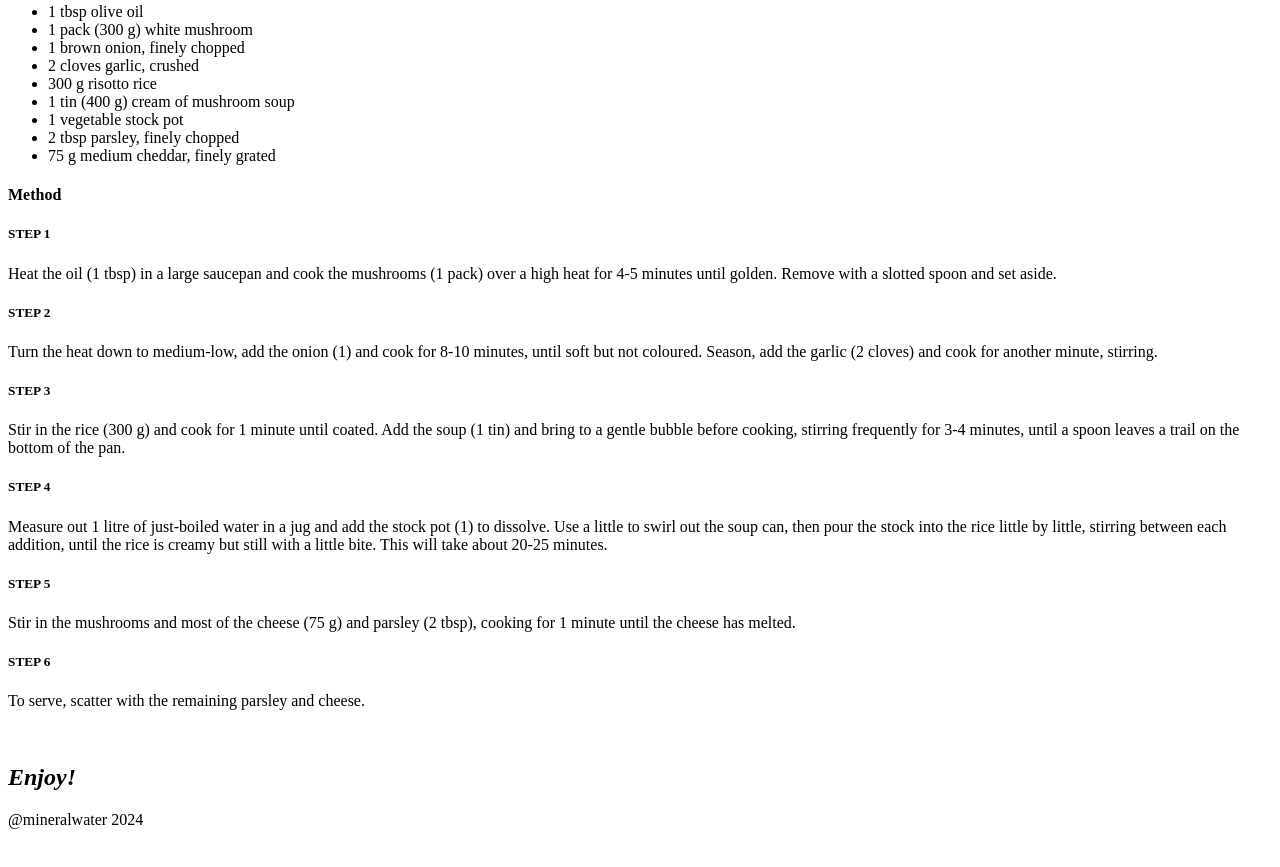
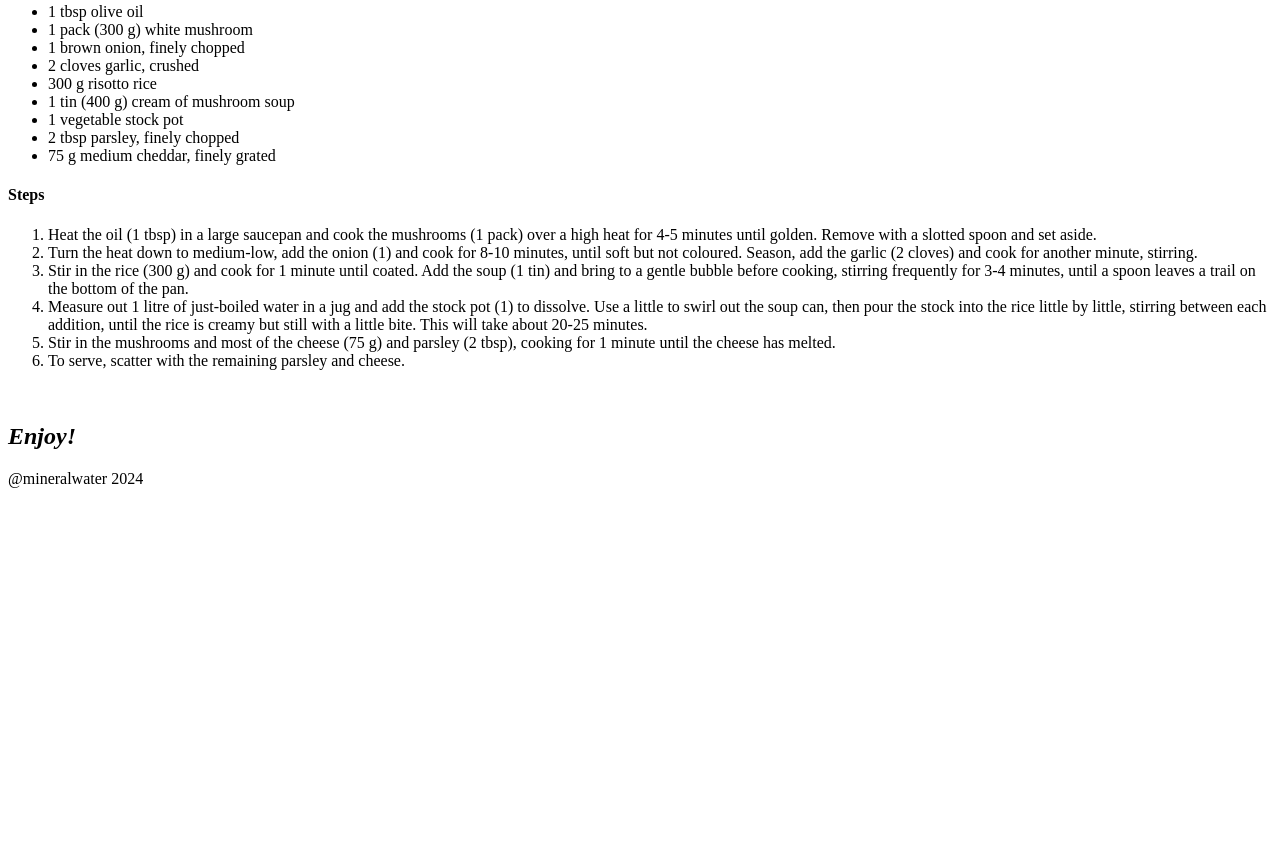
Before and after one commit to Zsolt-qwerty/odin-recipes, a plain HTML site: page recipes/mushroom-risotto.html in a window 1280 px wide. Shown: the part 517-1384 px from the top of the page. After the commit the page ends 1047 px from the top, so only its background shows below. Drawn offline with Linux system fonts and the light colour scheme.

Commit message:
Correction after task revision
Task revision identified wrong method on recipe pages for listing steps
for cooking, replaced with ordered list as per task description.
Other minor polishing.

```diff
--- a/recipes/mushroom-risotto.html
+++ b/recipes/mushroom-risotto.html
@@ -14,7 +14,7 @@
     <h2>Mushroom Risotto</h2>
     <h4>This creamy and <em>vegetarian</em> bowl of happiness is fully loaded with garlicky mushrooms, topped with melting cheese and easy to make<br>
         This is a risotto so good, it will make a grown man weep</h4>
-    <img src="../img/mushrisotto.jpg" alt="a bowl of fresh mushroom risotto" height="200">
+    <img src="../img/mushrisotto.jpg" alt="fresh mushroom risotto in a pan" height="200">
     <p><strong>PRO TIP</strong> - Making risotto can seem like a daunting task but with this smart hack using tinned cream of mushroom soup to create a creamy texture means you get all the flavour with none of the fuss.<br>
         Trust us – you won’t go back to making it any other way!</p>
 
@@ -34,20 +34,16 @@
         <li>75 g medium cheddar, finely grated</li>
     </ul>
 
-    <h4>Method</h4>
+    <h4>Steps</h4>
 
-    <h5>STEP 1</h5>
-    <p>Heat the oil (1 tbsp) in a large saucepan and cook the mushrooms (1 pack) over a high heat for 4-5 minutes until golden. Remove with a slotted spoon and set aside.</p>
-    <h5>STEP 2</h5>
-    <p>Turn the heat down to medium-low, add the onion (1) and cook for 8-10 minutes, until soft but not coloured. Season, add the garlic (2 cloves) and cook for another minute, stirring.</p>
-    <h5>STEP 3</h5>
-    <p>Stir in the rice (300 g) and cook for 1 minute until coated. Add the soup (1 tin) and bring to a gentle bubble before cooking, stirring frequently for 3-4 minutes, until a spoon leaves a trail on the bottom of the pan.</p>
-    <h5>STEP 4</h5>
-    <p>Measure out 1 litre of just-boiled water in a jug and add the stock pot (1) to dissolve. Use a little to swirl out the soup can, then pour the stock into the rice little by little, stirring between each addition, until the rice is creamy but still with a little bite. This will take about 20-25 minutes.</p>
-    <h5>STEP 5</h5>
-    <p>Stir in the mushrooms and most of the cheese (75 g) and parsley (2 tbsp), cooking for 1 minute until the cheese has melted.</p>
-    <h5>STEP 6</h5>
-    <p>To serve, scatter with the remaining parsley and cheese.</p>
+    <ol>
+        <li>Heat the oil (1 tbsp) in a large saucepan and cook the mushrooms (1 pack) over a high heat for 4-5 minutes until golden. Remove with a slotted spoon and set aside.</li>
+        <li>Turn the heat down to medium-low, add the onion (1) and cook for 8-10 minutes, until soft but not coloured. Season, add the garlic (2 cloves) and cook for another minute, stirring.</li>
+        <li>Stir in the rice (300 g) and cook for 1 minute until coated. Add the soup (1 tin) and bring to a gentle bubble before cooking, stirring frequently for 3-4 minutes, until a spoon leaves a trail on the bottom of the pan.</li>
+        <li>Measure out 1 litre of just-boiled water in a jug and add the stock pot (1) to dissolve. Use a little to swirl out the soup can, then pour the stock into the rice little by little, stirring between each addition, until the rice is creamy but still with a little bite. This will take about 20-25 minutes.</li>
+        <li>Stir in the mushrooms and most of the cheese (75 g) and parsley (2 tbsp), cooking for 1 minute until the cheese has melted.</li>
+        <li>To serve, scatter with the remaining parsley and cheese.</li>
+    </ol>
 
     <br>
     <h2><em>Enjoy!</em></h2>
```
Also changed, not shown: index.html (+2 -1 lines), recipes/tomato-soup.html (+9 -13 lines).
